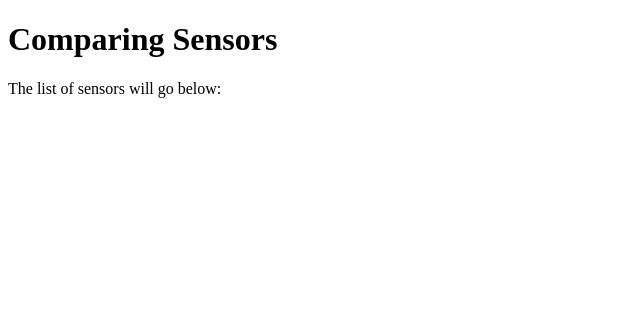
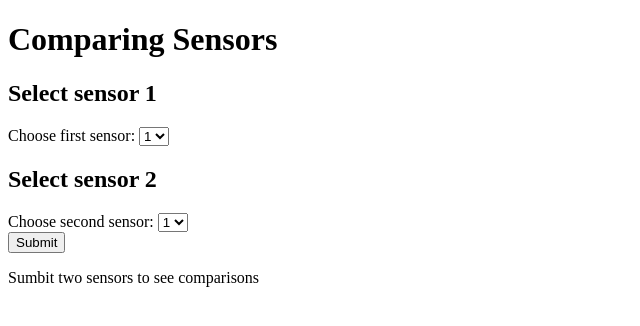
Before and after one commit to Xenterra/GroupProjectBackup, a Django app: page /comparisons/ in a window 1280 px wide. Shown: the part 32-358 px from the top of the page, without its empty margins (0-640 px from the left). Run offline with Django 3.2, Linux system fonts and the light colour scheme; tables that the repository leaves empty hold one stand-in row (values such as "Sample post").

Commit message:
Comparison Template created

```diff
--- a/airMonitor/templates/airMonitor/comparisons.html
+++ b/airMonitor/templates/airMonitor/comparisons.html
@@ -11,9 +11,59 @@
 </head>
 <body>
 	<h1>Comparing Sensors</h1>
-	<p>
-		The list of sensors will go below:
-	</p>
 
+<form action="" method="POST">
+	{% csrf_token %}
+	<h2> Select sensor 1 </h2>
+		<label for="sensor1">Choose first sensor:</label>
+		<select name="sensor1" id="sensor1">
+			{% for sensor in sensors %}
+			<option value={{sensor.sensorID}}> {{sensor.sensorID}} </option>
+			{% endfor %}
+		</select>
+	<h2> Select sensor 2 </h2>
+		<label for="sensor2">Choose second sensor:</label>
+		<select name="sensor2" id="sensor2">
+			{% for sensor in sensors %}
+				<option value={{sensor.sensorID}}> {{sensor.sensorID}} </option>
+			{% endfor %}
+		</select>
+	<br>
+	<input type="submit" value="Submit">
+</form>
+	{% if sList1 %}
+	<br><br>
+	<table width=100% style="text-align:center;">
+		<tr>
+			<th>ID</th>
+			<th>Longitude</th>
+			<th>Latitude</th>
+			<th>Install Date</th>
+		</tr>
+		<tr>
+			<td>{{sList1.sensorID}}</th>
+			<td>{{sList1.longitude}}</th>
+			<td>{{sList1.latitude}}</th>
+			<td>{{sList1.installDate}}</th>
+		</tr>
+	</table>
+	<br><br>
+	<table width=100% style="text-align:center;">
+		<tr>
+			<th>ID</th>
+			<th>Longitude</th>
+			<th>Latitude</th>
+			<th>Install Date</th>
+		</tr>
+		<tr>
+			<td>{{sList2.sensorID}}</th>
+			<td>{{sList2.longitude}}</th>
+			<td>{{sList2.latitude}}</th>
+			<td>{{sList2.installDate}}</th>
+		</tr>
+	</table>
+	{%else %}
+	<p> Sumbit two sensors to see comparisons</p>
+	{% endif %}
 </body>
 </html>
--- a/airMonitor/views.py
+++ b/airMonitor/views.py
@@ -1,5 +1,5 @@
-from django.shortcuts import render
-
+from django.shortcuts import  render, redirect
+from .models import sensorList, sensor1
 # Create your views here.
 def index(request):
 	return render(request, 'airMonitor/index.html')
@@ -7,9 +7,20 @@ def index(request):
 def sensor(request):
 	return render(request, 'airMonitor/sensor.html')
 
-def sensorList(request):
+def sensorListPage(request):
 	sensors = sensorList.objects.all()
 	return render(request, 'airMonitor/sensorList.html', {'sensors' : sensors})
 
 def comparisons(request):
-	return render(request, 'airMonitor/comparisons.html')
+	sensors = sensorList.objects.all()
+	if request.method == "POST":
+		s1 = request.POST.get('sensor1','')
+		s2 = request.POST.get('sensor2','')
+		sList1 = sensorList.objects.get(sensorID=s1)
+		sList2 = sensorList.objects.get(sensorID=s2)
+		context = 	{	'sensors' : sensors,
+						'sList1' : sList1,
+						'sList2' : sList2,
+					}
+		return render(request, 'airMonitor/comparisons.html', context)
+	return render(request, 'airMonitor/comparisons.html', {'sensors' : sensors})
```
